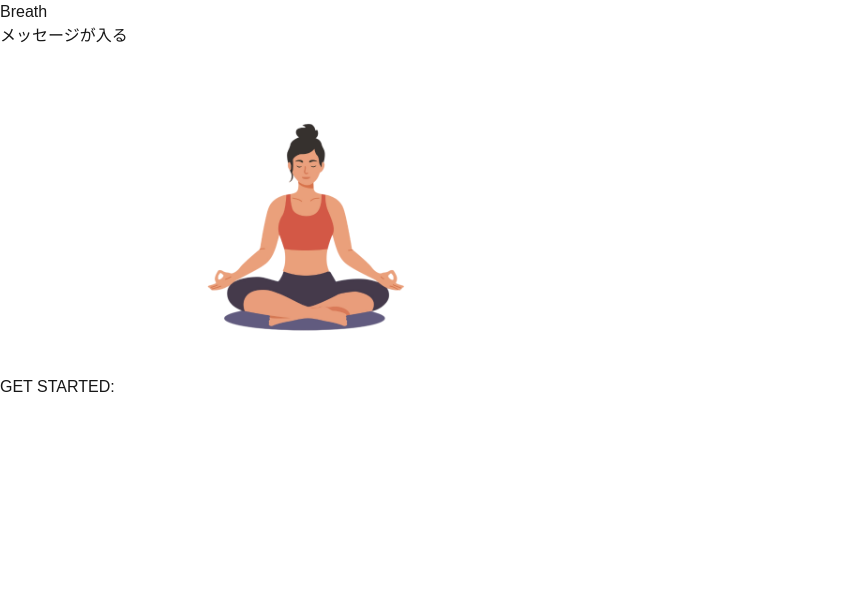
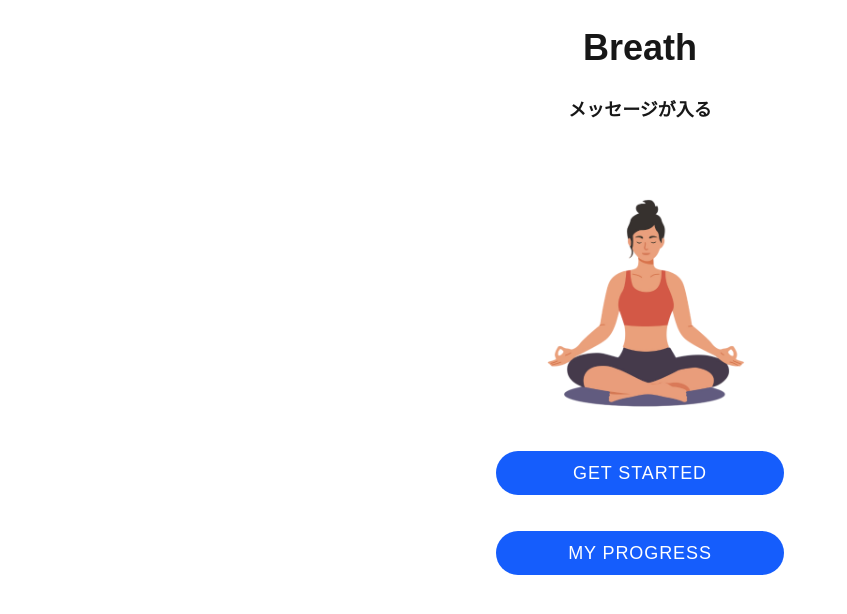
Before and after one commit to ikehatakasumi-del/breath-app, a Next.js app: page / in a window 1280 px wide. Shown: the top 614 px of the page, without its empty margins (0-847 px from the left). Built offline with nearby package versions, Linux system fonts and the light colour scheme.

Commit message:
ボタンの配色の変更

```diff
--- a/app/page.js
+++ b/app/page.js
@@ -2,14 +2,19 @@ import Image from "next/image";
 
 export default function Home() {
   return (
-    <div>
+    <div className="text-center md:text-2xl lg:text-lg">
       <div>
-        <h1>Breath</h1>
-        <p>メッセージが入る</p>
+        <h1 className="font-black p-7 text-4xl">Breath</h1>
+        <p className="font-bold">メッセージが入る</p>
       </div>
-      <Image src="/Image/meditate.png" alt="瞑想する女性" width="600" height="400"/>
-      <button>GET STARTED</button>
-      <button>:</button>
+      <div className="flex justify-center">
+        <Image className="" src="/Image/meditate.png" alt="瞑想する女性" width="600" height="400"/>
+      </div>
+      <div className="font-medium text-white flex flex-col gap-9 items-center">
+        <button className="bg-blue-600 p-2 rounded-4xl w-2xs tracking-wider">GET STARTED</button>
+        <button className="bg-blue-600 p-2 rounded-4xl w-2xs tracking-wider">MY PROGRESS</button>
+        {/* <button className="bg-blue-600 rounded-full w-6">:</button> */}
+      </div>
     </div>
   );
 }
```
